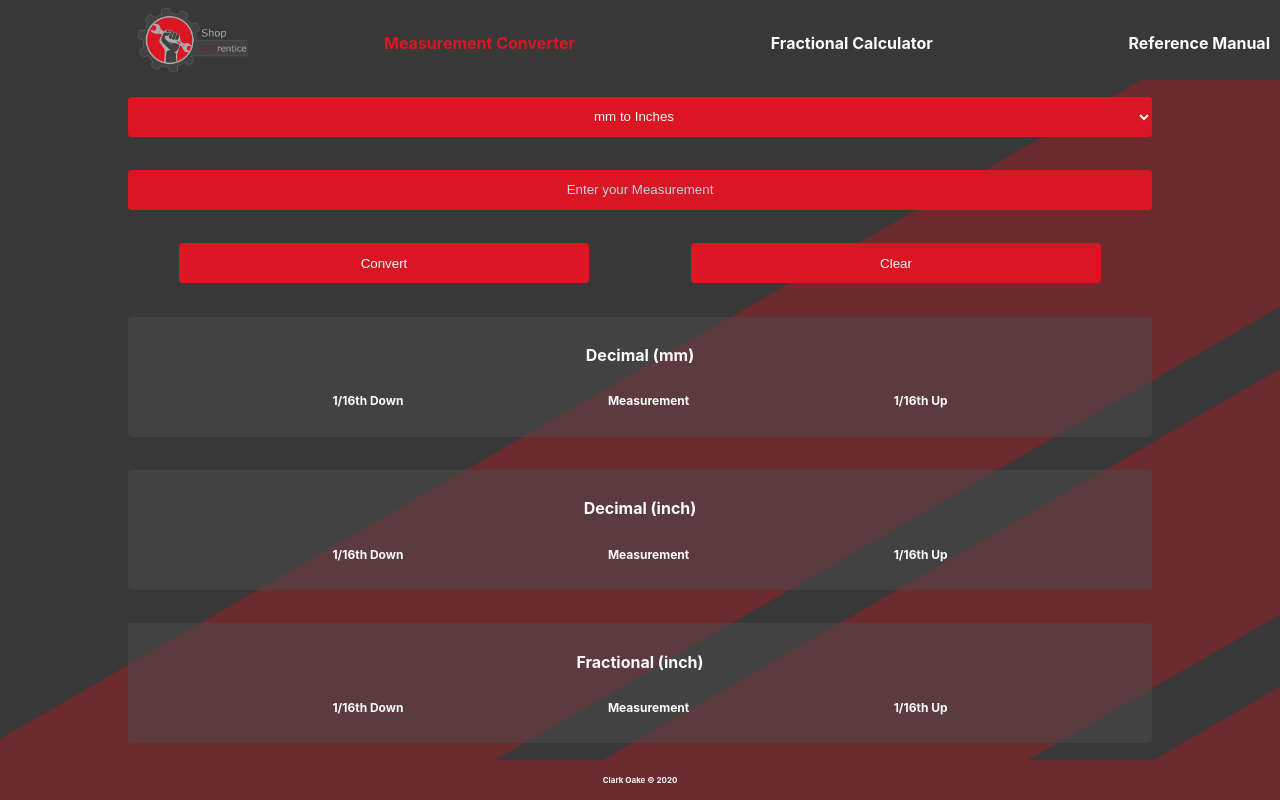
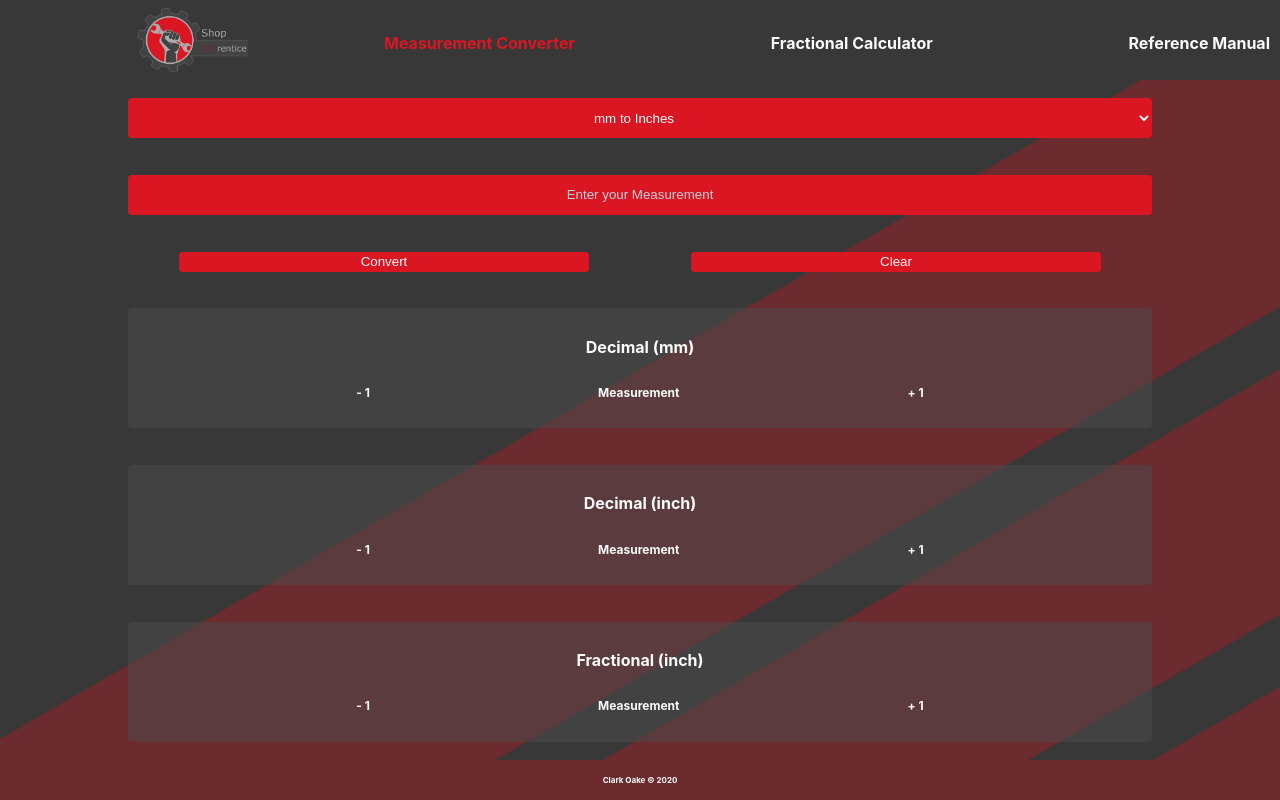
Before and after one commit to Clarko1391/React-Shop-APPrentice, a React (Create React App) app: page /MeasurementConverter in a window 1280 px wide. Built offline with nearby package versions, Linux system fonts and the light colour scheme.

Commit message:
Measurement Converter implemented, still needs further function testing

```diff
--- a/src/pages/MeasurementConverter.js
+++ b/src/pages/MeasurementConverter.js
@@ -23,77 +23,84 @@ function MeasurementConverter() {
     const [userInput, setUserInput] = useState("");
     const [convertUnitValue, setConvertUnitValue] = useState('MMtoInches');
     const [decMM, setDecMM] = useState("Measurement");
-    const [decMMUp, setDecMMUp] = useState("1/16th Up");
-    const [decMMDown, setDecMMDown] = useState("1/16th Down");
+    const [decMMUp, setDecMMUp] = useState("+ 1");
+    const [decMMDown, setDecMMDown] = useState("- 1");
     const [decInch, setDecInch] = useState("Measurement");
-    const [decInchUp, setDecInchUp] = useState("1/16th Up");
-    const [decInchDown, setDecInchDown] = useState("1/16th Down");
+    const [decInchUp, setDecInchUp] = useState("+ 1");
+    const [decInchDown, setDecInchDown] = useState("- 1");
     const [fracInch, setFracInch] = useState("Measurement");
-    const [fracInchUp, setFracInchUp] = useState("1/16th Up");
-    const [fracInchDown, setFracInchDown] = useState("1/16th Down");
+    const [fracInchUp, setFracInchUp] = useState("+ 1");
+    const [fracInchDown, setFracInchDown] = useState("- 1");
     const outputHeaders = { decMM:"Decimal (mm)", decInch: "Decimal (inch)", fracInch: "Fractional (inch)"}
 
     // Functions
     let measurement, oneUp, oneDown, answer, answerUp, answerDown;
     let fractionValidate = userInput.split("");
+    let convertValidate;
 
     const convert = () => {
         // Prep userInput for math operations
-        if (fractionValidate.includes("/")) {
+        if (fractionValidate.includes("/") && convertUnitValue === "MMtoInches") {
+            alert("please enter whole number metric values only");
+            convertValidate = false;
+        } else if (fractionValidate.includes("/")) {
             measurement = fraction(userInput);
             measurement = number(measurement);
+            convertValidate = true;
         } else {
             measurement = number(userInput);
+            convertValidate = true;
         }
 
         // Use convertUnitValue to perform conversion
+        if (convertValidate) {
             switch (convertUnitValue) {
                 case ("MMtoInches"):
-                oneUp = (measurement + .0625);
-                oneDown = (measurement - .0625);
+                    oneUp = (measurement + 1);
+                    oneDown = (measurement - 1);
                     answer = measurement * .0393701;
                     answerUp = oneUp * .0393701;
                     answerDown = oneDown * .0393701;
                     outputConversionMetric();
                     break;
                 case ("inchesToMM"):
-                oneUp = (measurement + 0.0625);
-                oneDown = (measurement -  0.0625);
-                answer = measurement / 0.0393701;
-                answerUp = oneUp / 0.0393701;
-                answerDown = oneDown / 0.0393701;
+                    oneUp = (measurement + .0625);
+                    oneDown = (measurement - .0625);
+                    answer = measurement / .0393701;
+                    answerUp = oneUp / .0393701;
+                    answerDown = oneDown / .0393701;
                     outputConversionSAE();
                     break;
                 default:
                     break;
             }
         }
+    }
 
     const outputConversionMetric = () => {
         setDecMM(measurement);
-        setDecMMUp(+oneDown.toFixed(2));
+        setDecMMUp(+oneUp.toFixed(2));
         setDecMMDown(+oneDown.toFixed(2));
         setDecInch(+answer.toFixed(2));
         setDecInchUp(+answerUp.toFixed(2));
         setDecInchDown(+answerDown.toFixed(2));
 
-        //fractions n stuff
-        fracConvert(answer, setFracInch());
-        fracConvert(answerUp, setFracInchUp());
-        fracConvert(answerDown, setFracInchDown());
+        fracConvert(answer, setFracInch);
+        fracConvert(answerUp, setFracInchUp);
+        fracConvert(answerDown, setFracInchDown);
     }
 
     const outputConversionSAE = () => {
         setDecInch(measurement);
-        setDecInchUp(+oneDown.toFixed(2));
+        setDecInchUp(+oneUp.toFixed(2));
         setDecInchDown(+oneDown.toFixed(2));
         setDecMM(+answer.toFixed(2));
         setDecMMUp(+answerUp.toFixed(2));
         setDecMMDown(+answerDown.toFixed(2));
-        //fractions n stuff
-        fracConvert(measurement, setFracInch());
-        fracConvert(oneUp, setFracInchUp());
-        fracConvert(oneDown, setFracInchDown());
+
+        fracConvert(measurement, setFracInch);
+        fracConvert(oneUp, setFracInchUp);
+        fracConvert(oneDown, setFracInchDown);
     }
 
             //Display decimal remainders as fractions in 16ths of an inch as well as converting to the lowest common denominator of the fraction
@@ -104,7 +111,7 @@ function MeasurementConverter() {
         let wholeNum = floor(decimalNum);
         let fracNum = round(decValue * 16);
 
-        if (fracNum === 16) {
+        if (fracNum === 16 || fracNum === 0) {
             fracNum = ``;
         } else if (fracNum > 0 && fracNum % 8 === 0) {
             fracNum = `1/2`;
--- a/src/pages/pageComponents/ConvertInput.js
+++ b/src/pages/pageComponents/ConvertInput.js
@@ -27,7 +27,7 @@ const UserInput = styled.input`
 
 const ButtonContainer = styled.div`
     width: 80%;
-    height: 40px;
+    height: 20px;
     display: flex;
     justify-content: space-around;
     align-items: center;
```
Lines whose indentation alone changed are shown as unchanged.
